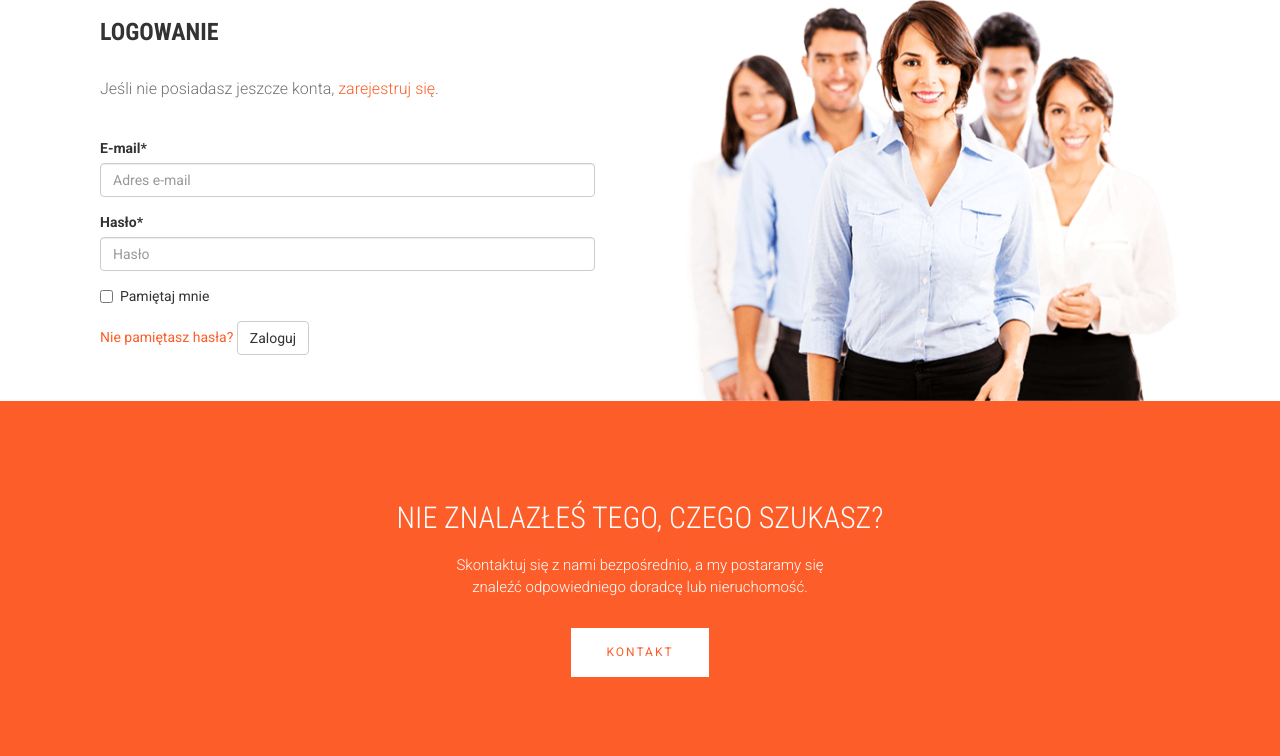
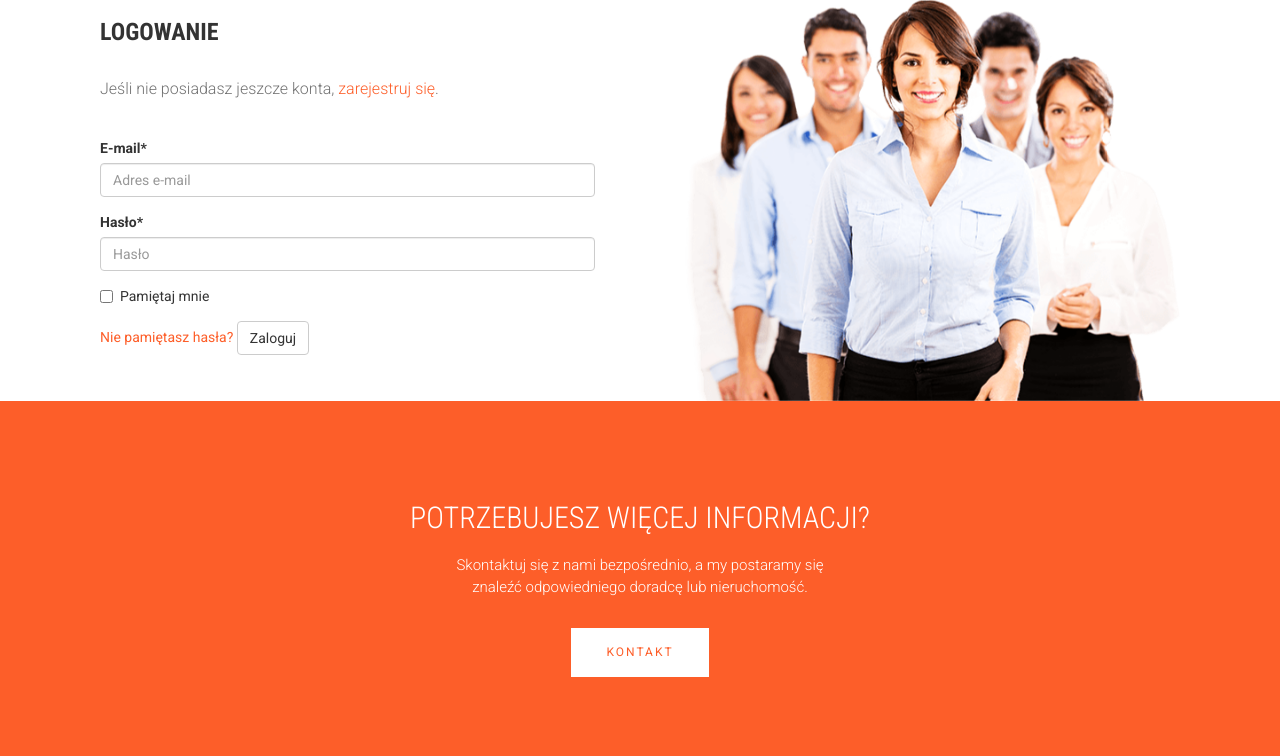
Before and after one commit to dabrodev/django-prodir-pl, a Django app: the page made by templates/base.html in a window 1280 px wide. Shown: the part 131-887 px from the top of the page. Run offline with Django 3.2, Linux system fonts and the light colour scheme; some libraries are stand-ins or nearby versions; some web fonts are replaced.

Commit message:
base template

```diff
--- a/templates/base.html
+++ b/templates/base.html
@@ -125,7 +125,7 @@
                     <div class="row">
                         <div class="col-md-12">
                             <div class="block">
-                                <h2 class="title wow fadeInDown" data-wow-delay=".3s" data-wow-duration="500ms">NIE ZNALAZŁEŚ TEGO, CZEGO SZUKASZ?</h1>
+                                <h2 class="title wow fadeInDown" data-wow-delay=".3s" data-wow-duration="500ms">POTRZEBUJESZ WIĘCEJ INFORMACJI?</h1>
                                 <p class="wow fadeInDown" data-wow-delay=".5s" data-wow-duration="500ms">Skontaktuj się z nami bezpośrednio, a my postaramy się<br>znaleźć odpowiedniego doradcę lub nieruchomość.</p>
                                 <a href="#" class="btn btn-default btn-contact wow fadeInDown" data-wow-delay=".7s" data-wow-duration="500ms">Kontakt</a>
                             </div>
```
